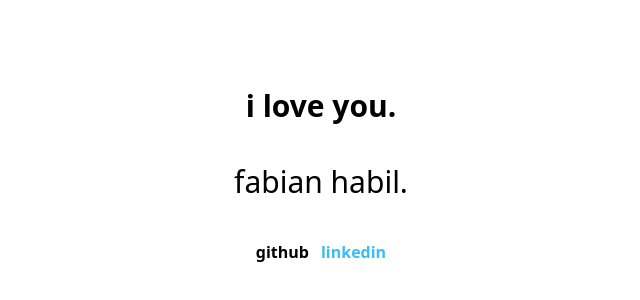
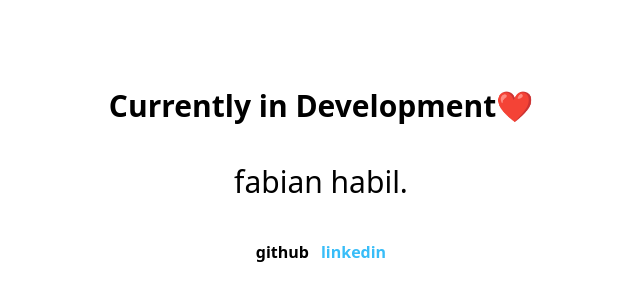
Before and after one commit to fabianhabil/personal-website, a Next.js app: page / in a window 1280 px wide. Shown: the part 224-524 px from the top of the page, without its empty margins (319-959 px from the left). Built offline with nearby package versions, Linux system fonts and the light colour scheme; no server answers.

Commit message:
Update Spotify.tsx

```diff
--- a/component/Spotify/Spotify.tsx
+++ b/component/Spotify/Spotify.tsx
@@ -111,7 +111,7 @@
             {playing !== null && (
                 <div className='flex min-h-screen flex-col items-center justify-center py-2'>
                     <main className='flex w-full flex-col items-center justify-center px-20 text-center gap-10'>
-                        <h1 className='text-3xl font-bold'>i love you.</h1>
+                        <h1 className='text-3xl font-bold'>Currently in Development❤</h1>
                         {!error && (
                             <div className='flex flex-col gap-3 items-center'>
                                 <p className='text-xl'>
```
